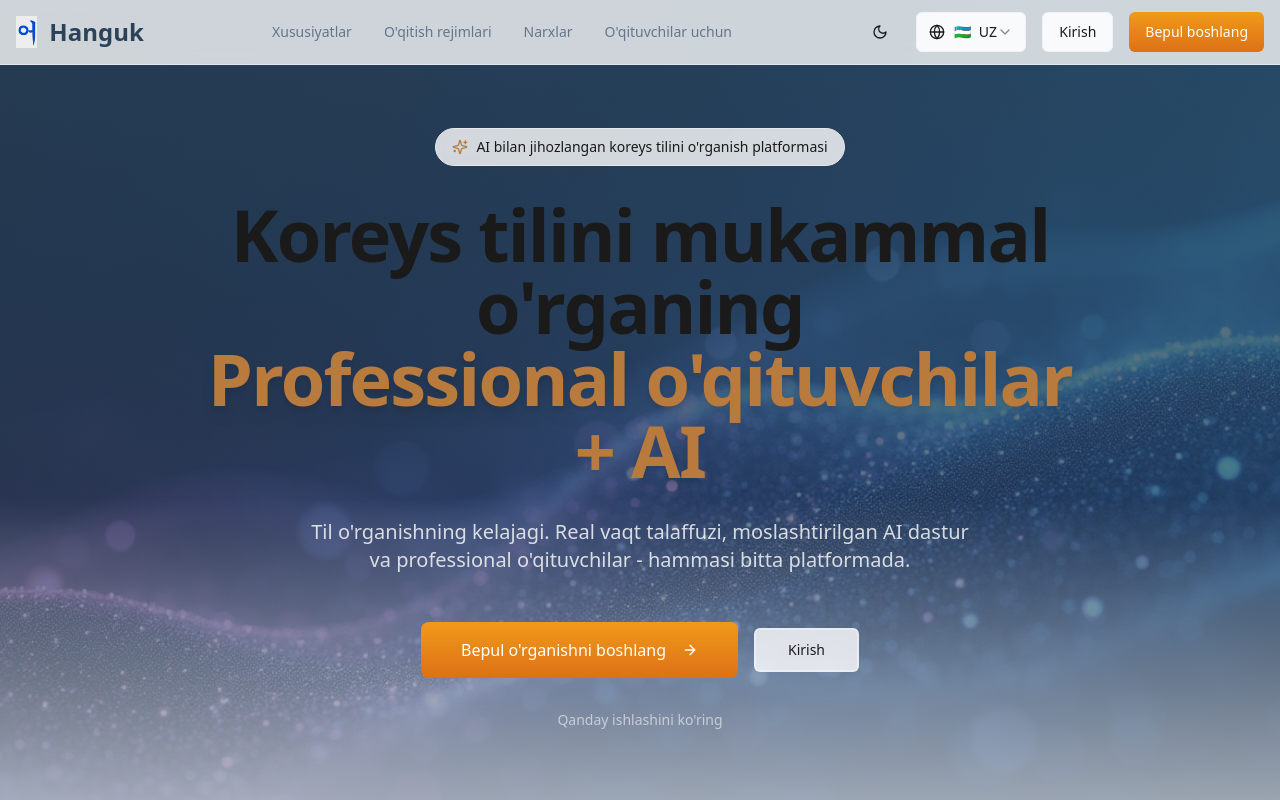
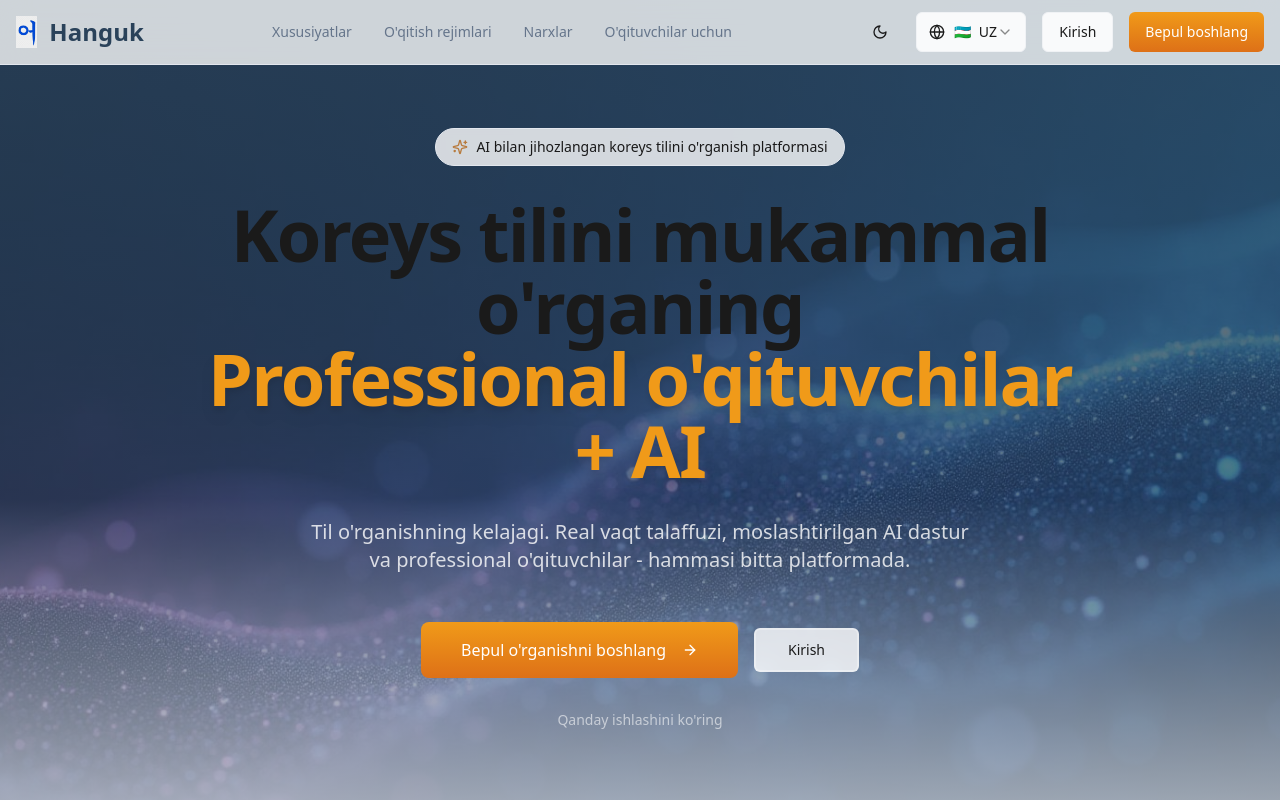
Before and after one commit to asrbekshokirovich-bot/learn-korean-ai-coach, a React (Vite) app: page / in a window 1280 px wide. Shown: the top 800 px of the page. Built offline with nearby package versions, Linux system fonts and the light colour scheme.

Commit message:
Change hero text color to gold
Update the Hero section text "Professional o'qituvchilar + AI" to use the Ginkgo Gold accent color to match the "Start Learning Free" button, aligning with the yellow/gold branding across the UI.

```diff
--- a/src/components/Hero.tsx
+++ b/src/components/Hero.tsx
@@ -40,7 +40,7 @@ const Hero = () => {
           <h1 className="text-4xl md:text-6xl lg:text-7xl font-bold tracking-tight">
             <span className="text-card-foreground">{t('masterKoreanWith')}</span>
             <br />
-            <span className="text-secondary drop-shadow-lg">
+            <span className="text-accent drop-shadow-lg">
               {t('humanTeachersAI')}
             </span>
           </h1>
```
